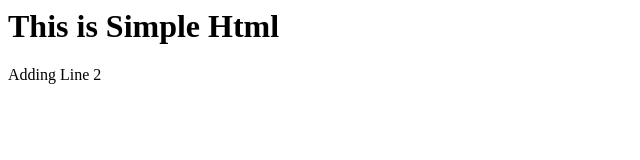
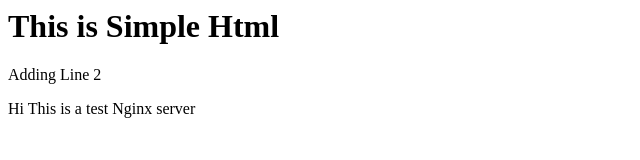
Before and after one commit to prem4eru/github_actions_html, a plain HTML site: page index.html in a window 1280 px wide. Shown: the whole page, without its empty margins (0-640 px from the left). Drawn offline with Linux system fonts and the light colour scheme.

Commit message:
v2 of index.html

```diff
--- a/index.html
+++ b/index.html
@@ -1,2 +1,5 @@
 <h1>This is Simple Html </h1>
 <P>Adding Line 2</P>
+<html>
+  Hi This is a test Nginx server
+</html>
```
